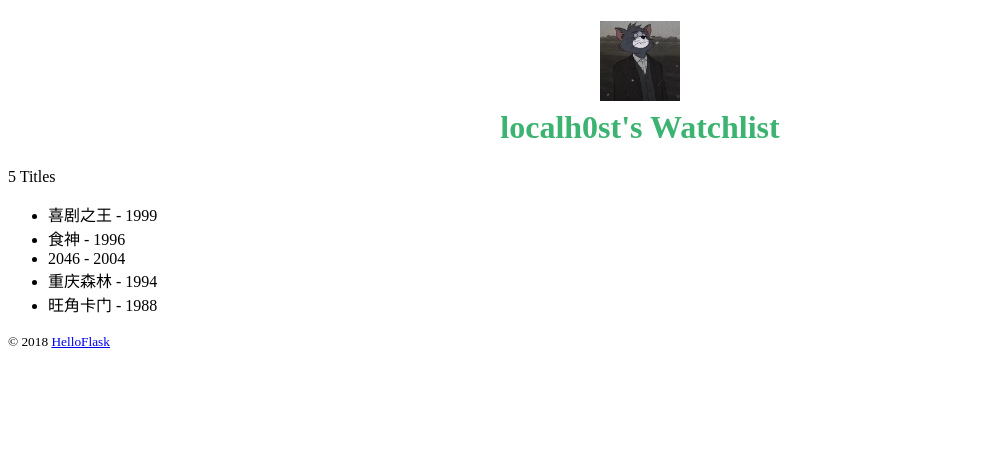
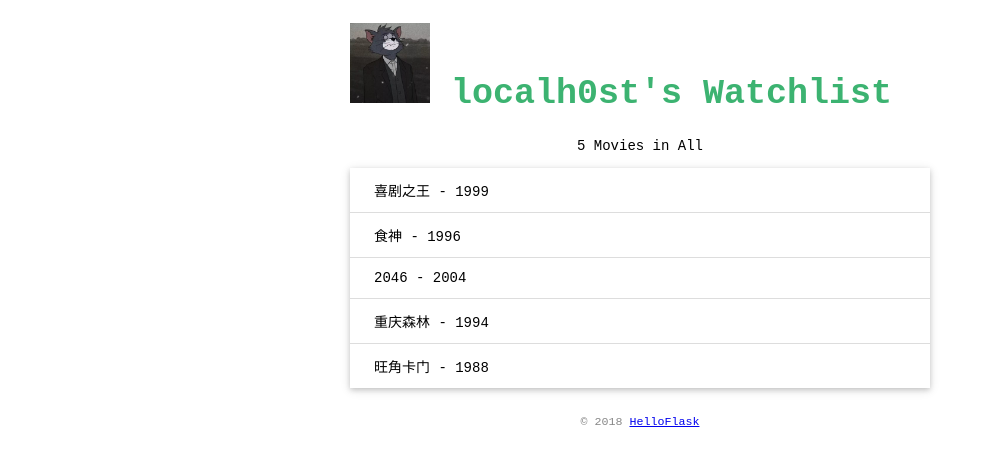
Before and after one commit to local-h0st/WatchList, a Flask app: page / in a window 1280 px wide. Shown: the top 466 px of the page, without its empty margins (0-988 px from the left). Run offline with Flask 2, Linux system fonts and the light colour scheme.

Commit message:
Update template index.html and re-write css style

```diff
--- a/static/style.css
+++ b/static/style.css
@@ -4,5 +4,52 @@
 
 #top-head {
     color: MediumSeaGreen;
+    font-size:35px;
+}
+
+
+/* 页面整体 */
+body {
+    margin: auto;
+    max-width: 580px;
+    font-size: 14px;
+    font-family: "Courier New", "Lucida Console", Helvetica, Arial, sans-serif;
+}
+
+/* 页脚 */
+footer {
+    color: #888;
+    margin-top: 15px;
+    text-align: center;
+    padding: 10px;
+}
+
+
+
+
+/* 电影列表 */
+.movie-list {
+    list-style-type: none;
+    padding: 0;
+    margin-bottom: 10px;
+    box-shadow: 0 2px 5px 0 rgba(0, 0, 0, 0.16), 0 2px 10px 0 rgba(0, 0, 0, 0.12);
+}
+
+/*
+p.movie-list {
     text-align: center;
 }
+*/
+
+.movie-list li {
+    padding: 12px 24px;
+    border-bottom: 1px solid #ddd;
+}
+
+.movie-list li:last-child {
+    border-bottom:none;
+}
+
+.movie-list li:hover {
+    background-color: #f8f9fa;
+}
--- a/templates/index.html
+++ b/templates/index.html
@@ -11,12 +11,11 @@
 
     <h1 id="top-head">
         <img src="{{ url_for('static', filename='images/tom.jpg') }}" alt="Avatar" width="80" height="80">
-        <br>
         {{ username }}'s Watchlist
     </h1>
     {# 使用 length 过滤器获取 movies 变量的长度 #}
-    <p>{{ movies|length }} Titles</p>
-    <ul>
+    <p class="set-center">{{ movies|length }} Movies in All</p>
+    <ul class="movie-list">
         <div data-gb-custom-block data-tag="for">
             {# 迭代 movies 变量 #}
             {% for movie in movies %}
```
